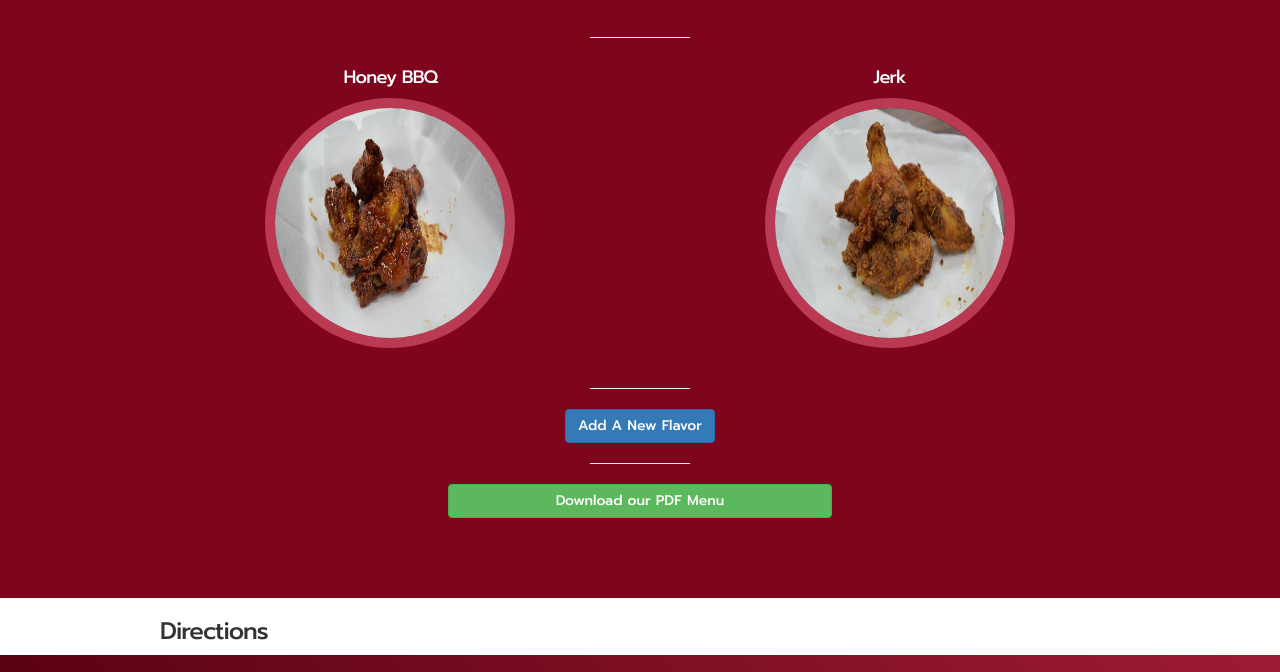
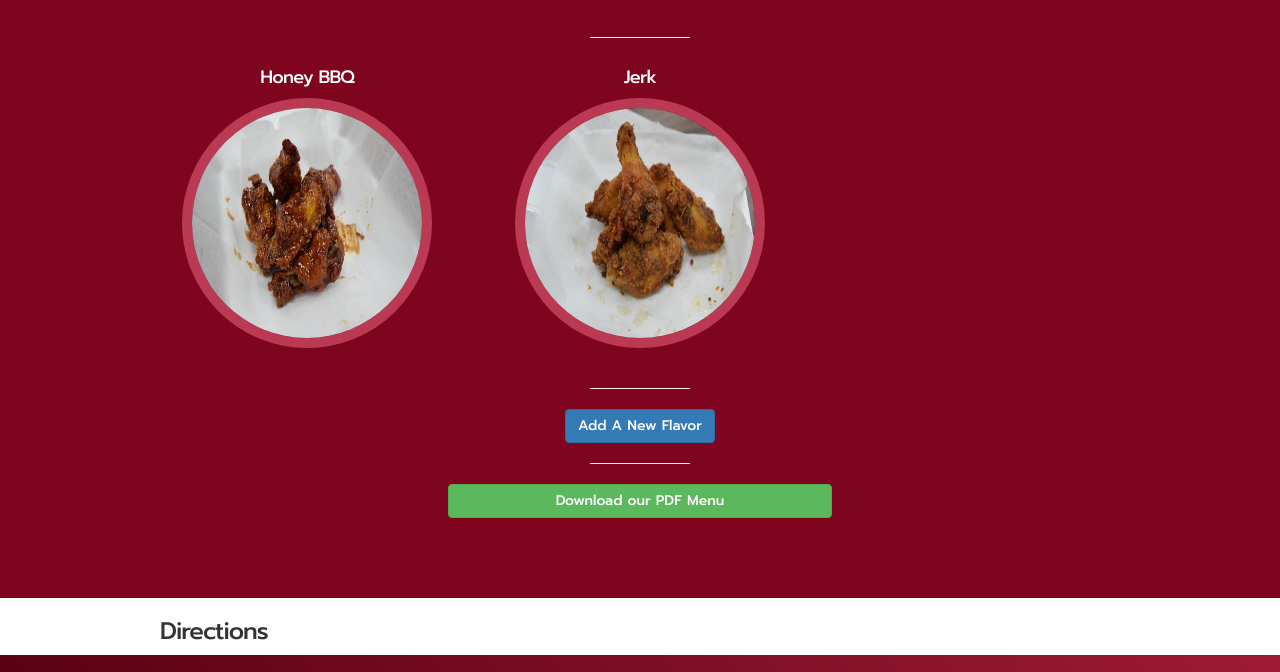
Before and after one commit to guozhaonan/ENIDeli, a plain HTML site: page index.html in a window 1280 px wide. Shown: the part 1517-2189 px from the top of the page. Drawn offline with nearby package versions, Linux system fonts and the light colour scheme.

```diff
--- a/index.html
+++ b/index.html
@@ -127,13 +127,13 @@
         </div>
         <hr class="small">
         <div class="row">
-          <div class="one-half column category">
+            <div class="one-third column category">
               <h4>Honey BBQ</h4>
               <img class="u-max-full-width img-circle" src="images/winghoneybbq.jpg">
               <br>
               <br>
             </div>
-          <div class="one-half column category">
+            <div class="one-third column category">
               <h4>Jerk</h4>
               <img class="u-max-full-width img-circle" src="images/wingjerk.jpg">
               <br>
```
Also changed, not shown: 1 other file. Lines whose indentation alone changed are shown as unchanged.
